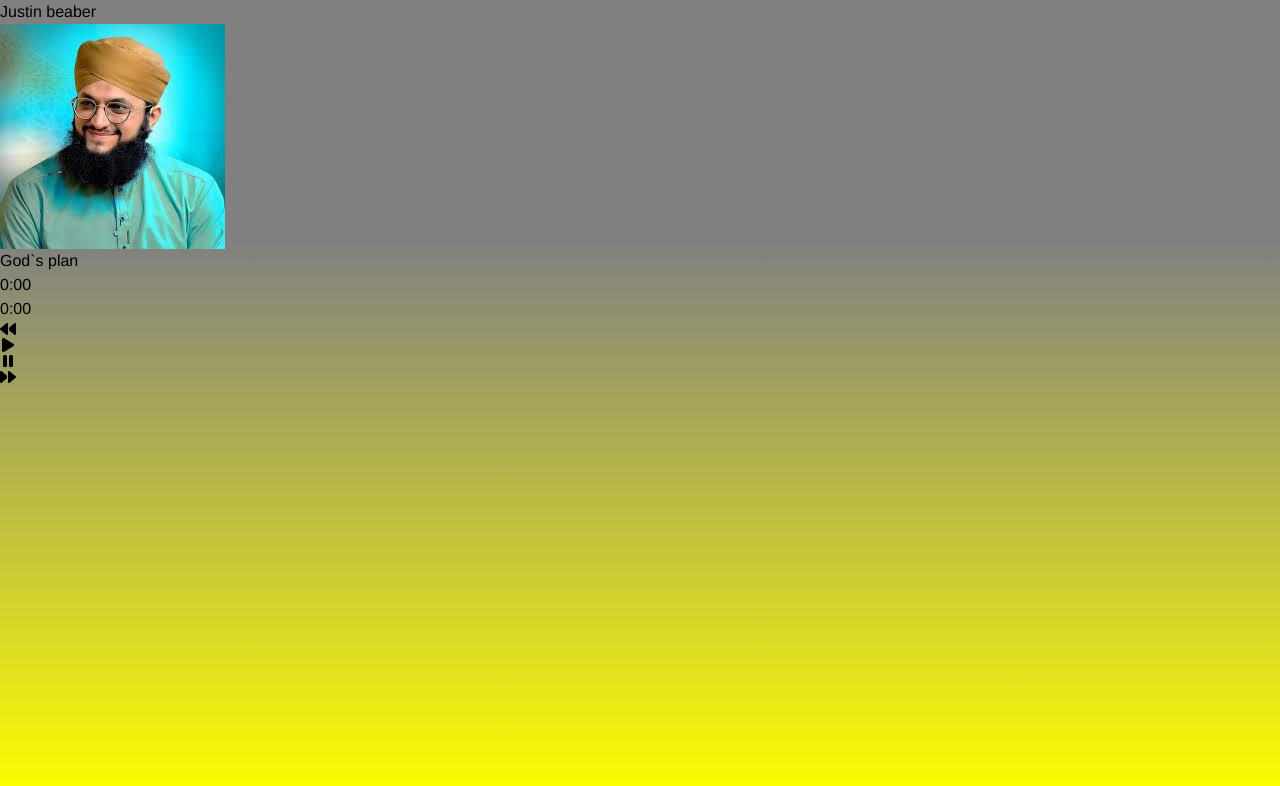
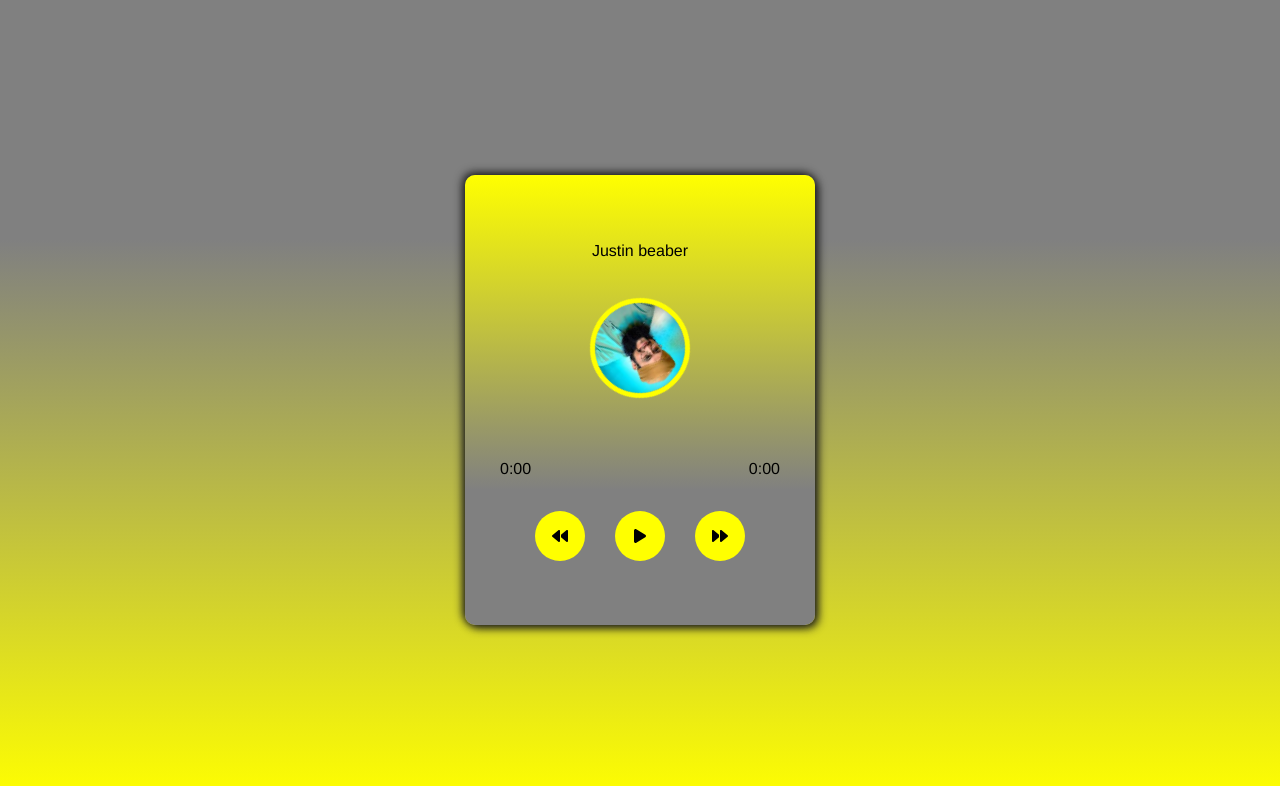
Before and after one commit to MuhammadAsif46/Music-player, a React (Vite) app: page / in a window 1280 px wide. Shown: the top 786 px of the page. Built offline with nearby package versions, Linux system fonts and the light colour scheme.

Commit message:
added some other styles

```diff
--- a/src/App.css
+++ b/src/App.css
@@ -51,7 +51,9 @@
 }
 
 .box-1{
-  background: linear-gradient(yellow,-20%, gray);
+
+  /* background: linear-gradient(yellow,-20%, gray); */
+  background: linear-gradient( yellow,gray 70%)
 }
 
 .center{
@@ -74,7 +76,7 @@
 }
 
 .box-1{
- flex-direction: column;
+flex-direction: column;
  width: 350px;
  height: 450px;
  border-radius: 10px;
@@ -90,3 +92,72 @@
 .box-1 h4{
   margin-bottom: 35px;
 }
+.art-name p {
+  white-space: nowrap;
+  font-family: cursive;
+  font-weight: bold;
+}
+
+.round{
+  animation: round 4s linear infinite;
+}
+
+@keyframes round {
+  0%{
+    transform: rotateZ(0deg);
+  }
+  100%{
+    transform: rotateZ(360deg);
+
+  }
+}
+
+.run {
+  animation: run 6s linear infinite;
+}
+
+@keyframes run {
+  0%{
+    transform: translateX(100%);
+  }
+  100%{
+    transform: translateX(-100%);
+
+
+  }
+}
+
+.ctrl{
+  cursor: pointer;
+  background-color: yellow;
+  height: 50px;
+  width: 50px;
+  border-radius: 50%;
+  margin: 0 15px;
+}
+
+.ctrl:active{
+  transform: scale(0.9);
+}
+
+.none{
+  display: none;
+}
+
+.msc{
+  margin-top: 30px;
+}
+
+.prog{
+  margin-top: 15px;
+  display: flex;
+  flex-direction: column;
+  width: 80%;
+}
+
+.time{
+  display: flex;
+  justify-content: space-between;
+  align-items: center;
+  /* font-size: 10px; */
+}
--- a/src/MusicPlayer.jsx
+++ b/src/MusicPlayer.jsx
@@ -12,37 +12,37 @@
         console.log("hello");
     }
   return (
-    <div>
-        <div>
-            <h4>Justin beaber</h4>
-            <div>
-                <img src={img1} alt="image-One" id='artist' />
+    <div className='box center'>
+        <div className='box-1 center'>
+            <h4 className='name'>Justin beaber</h4>
+            <div className='art'>
+                <img className='center round' src={img1} alt="image-One" id='artist' />
             </div>
-            <div>
-                <p>God`s plan</p>
+            <div className='art-name'>
+                <p className='title run'>God`s plan</p>
             </div>
-            <div>
-                <div>
-                    <div>
-                        <p>0:00</p>
+            <div className='prog'>
+                <div className='time'>
+                    <div className='start'>
+                        <p className='start'>0:00</p>
                     </div>
-                    <div>
-                    <p>0:00</p>
+                    <div className='end'>
+                    <p className='end'>0:00</p>
                     </div>
                 </div>
-                <div>
-                    <div></div>
+                <div className='line'>
+                    <div className='lineChild'></div>
                 </div>
             </div>
-            <div>
-                <div onClick={backward}>
+            <div className='msc center'>
+                <div className='ctrl center' onClick={backward}>
                 <FaBackward />
                 </div>
-                <div id='playing'>
+                <div  className='ctrl center' id='playing'>
                 <FaPlay />
-                <FaPause />
+                <FaPause className='none'/>
                 </div>
-                <div onClick={forward}>
+                <div className='ctrl center' onClick={forward}>
                     <FaForward/>
                 </div>
                 <audio src="" className=''></audio>
```
